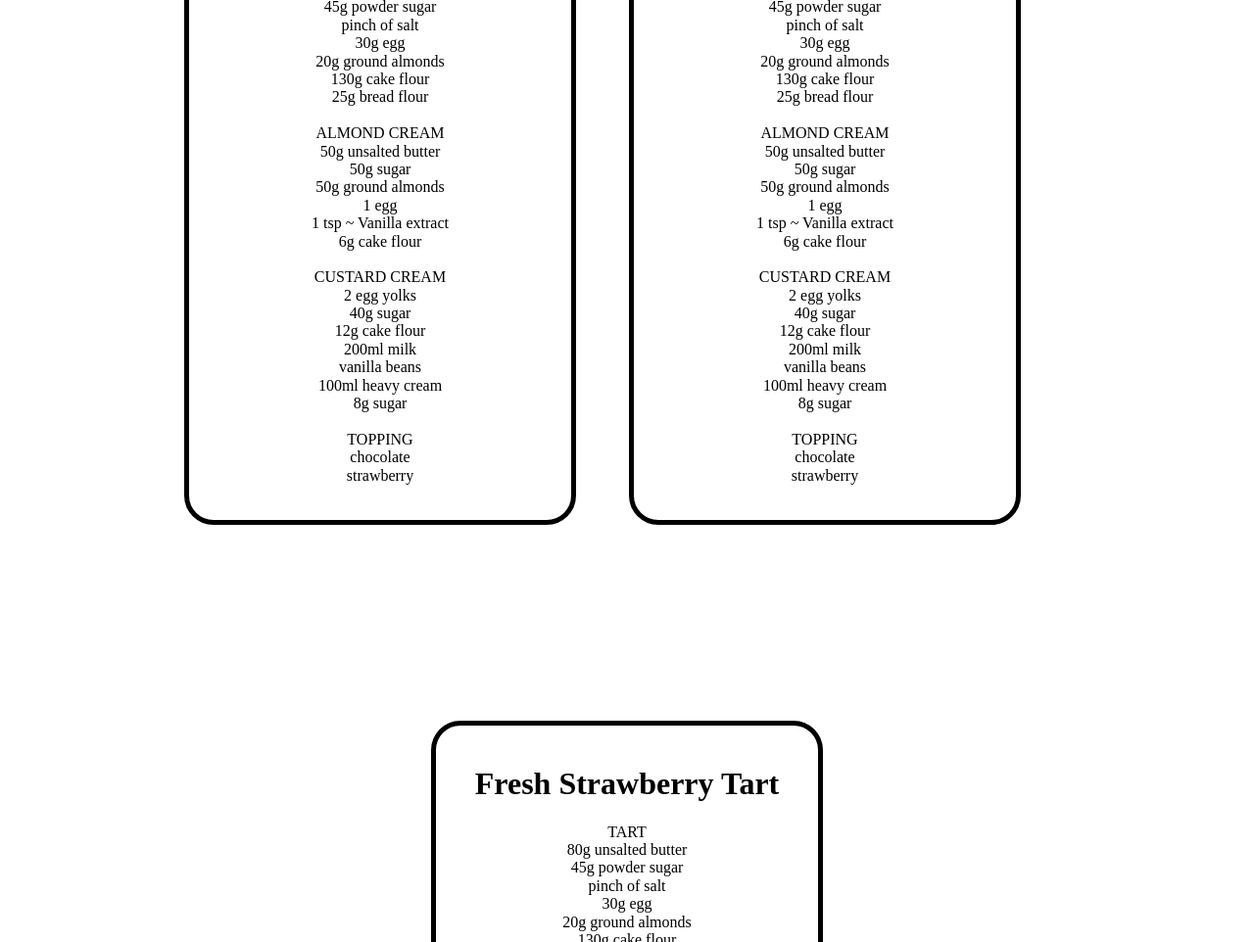
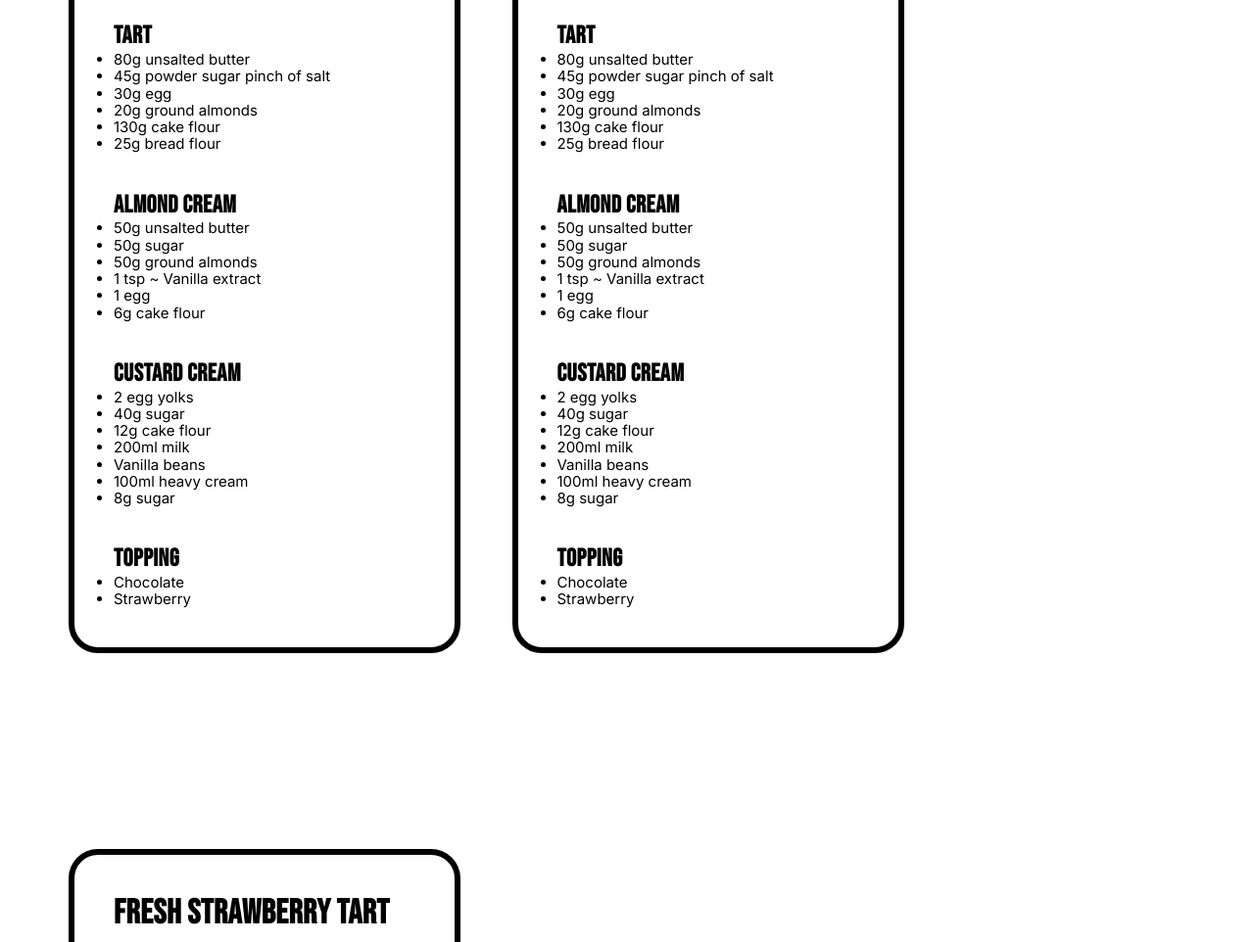
Before and after one commit to Viktor-Sivak/Web_Dev_MCS, a plain HTML site: page 02_Practice_4/index.html in a window 1280 px wide. Shown: the part 303-1265 px from the top of the page at 98% size. Drawn offline with nearby package versions, Linux system fonts and the light colour scheme.

Commit message:
Update Practice-4

```diff
--- a/02_Practice_4/css/style.css
+++ b/02_Practice_4/css/style.css
@@ -1,47 +1,85 @@
-@import url(normalize.css);
+@import url('https://fonts.googleapis.com/css2?family=Bebas+Neue&display=swap');
+@import url('https://fonts.googleapis.com/css2?family=Inter&display=swap');
+* {
+	margin: 0;
+  	padding: 0;
+  	box-sizing: border-box;
 
+}
+
+html {
+	font-size: 10px;
+}
 .header {
 	background-color: red;
-	height: 60px;
+	height: 100px;
 	top: 0px;
+	position: relative;
+
 }
 
 .heading-header {
 	color: white;
-	font-size: 15px;
+	position: absolute;
+	top: 25px;
+	left: 70px;
+	font-family: 'Bebas Neue', cursive;
+	font-size: 2.5rem;
+	letter-spacing: .5px;
+
+}
+
+.content {
+	text-align: left;
+	position: relative;
+	left: 70px
+
+}
+
+section {
 	display: inline-block;
-	margin-top: 20px;
-	margin-left: 30px;
+	position: relative;
+	vertical-align: top;
+	margin-top: 100px;
+	margin-bottom: 100px;
+	padding: 40px 40px;
 
 
 }
 
-.content {
-	text-align: center
+
+h2 {
+	font-family: 'Bebas Neue', cursive;
+	font-size: 3.5rem;
+	letter-spacing: .5px;
 }
 
-section {
-	display: inline-block;
-	vertical-align: top;
-	margin-top: 100px;
-	margin-bottom: 100px;
-	padding: 20px 20px;
+h3 {
+	font-family: 'Bebas Neue', cursive;
+	font-size: 2.5rem;
+	letter-spacing: .5px;
+	margin-top: 40px;
+}
 
+li {
+	font-family: 'Inter', sans-serif;
+	font-size: 1.5rem;
+}
 
+ul {
 
 }
 
 .first {
-	width: 350px;
-	border: solid black	5px;
+	width: 400px;
+	border: solid black	6px;
 	border-radius: 30px;
-
 
 }
 
 .second {
-	width: 350px;
-	border: solid black	5px;
+	width: 400px;
+	border: solid black	6px;
 	border-radius: 30px;
 	margin-left: 50px;
 	margin-right: 50px;
@@ -50,8 +88,8 @@ section {
 
 
 .third {
-	width: 350px;
-	border: solid black	5px;
+	width: 400px;
+	border: solid black	6px;
 	border-radius: 30px;
 }
 
@@ -65,12 +103,22 @@ section {
 .footer-text {
 	color: white;
 	position: absolute;
-	left: 50px;
+	top: 30px;
+	left: 70px;
+
 }
 
 a {
+	font-family: 'Bebas Neue', cursive;
+	font-size: 3.5rem;
+	letter-spacing: .5px;
+	position: absolute;
+	top: 30px;
+	right: 70px;
 	color: white;
-	position: relative;
-	right: -1040px;
 
 }
+
+a:visited {
+
+}
--- a/02_Practice_4/index.html
+++ b/02_Practice_4/index.html
@@ -18,129 +18,137 @@
 <div class="content">
 
 	<section class="first">
-		<h1 class="first-heading">
-			Fresh Strawberry Tart
-		</h1>
+		<div class="text">
+			<h2>Fresh Strawberry Tart</h2>
+			<h3>TART</h3>
+			<ul>
+				<li>80g unsalted butter</li>
+				<li>45g powder sugar pinch of salt</li>
+				<li>30g egg</li>
+				<li>20g ground almonds</li>
+				<li>130g cake flour</li>
+				<li>25g bread flour</li>
+			</ul>
 
-		<p class="first-text">
-			TART<br>
-80g unsalted butter<br>
-45g powder sugar<br>
-pinch of salt<br>
-30g egg<br>
-20g ground almonds<br>
-130g cake flour<br>
-25g bread flour<br>
-<br>
-ALMOND CREAM<br>
-50g unsalted butter<br>
-50g sugar<br>
-50g ground almonds<br>
-1 egg<br>
-1 tsp ~ Vanilla extract<br>
-6g cake flour<br>
-<br>
-CUSTARD CREAM<br>
-2 egg yolks<br>
-40g sugar<br>
-12g cake flour<br>
-200ml milk<br>
-vanilla beans<br>
-100ml heavy cream<br>
-8g sugar<br>
-<br>
-TOPPING<br>
-chocolate<br>
-strawberry<br>
+			<h3>ALMOND CREAM</h3>
+			<ul>
+				<li>50g unsalted butter</li>
+				<li>50g sugar</li>
+				<li>50g ground almonds</li>
+				<li>1 tsp ~ Vanilla extract</li>
+				<li>1 egg</li>
+				<li>6g cake flour</li>
+			</ul>
 
-		</p>
+			<h3>CUSTARD CREAM</h3>
+			<ul>
+				<li>2 egg yolks</li>
+				<li>40g sugar</li>
+				<li>12g cake flour</li>
+				<li>200ml milk</li>
+				<li>Vanilla beans</li>
+				<li>100ml heavy cream</li>
+				<li>8g sugar</li>
+			</ul>
+			<h3>TOPPING</h3>
+			<ul>
+				<li>Chocolate</li>
+				<li>Strawberry</li>
+			</ul>
+
+		</div>
+
 	</section>
 
 	<section class="second">
-		<h1 class="second-heading">
-			Fresh Strawberry Tart
-		</h1>
+		<div class="text">
+			<h2>Fresh Strawberry Tart</h2>
+			<h3>TART</h3>
+			<ul>
+				<li>80g unsalted butter</li>
+				<li>45g powder sugar pinch of salt</li>
+				<li>30g egg</li>
+				<li>20g ground almonds</li>
+				<li>130g cake flour</li>
+				<li>25g bread flour</li>
+			</ul>
 
-		<p class="second-text">
-			TART<br>
-80g unsalted butter<br>
-45g powder sugar<br>
-pinch of salt<br>
-30g egg<br>
-20g ground almonds<br>
-130g cake flour<br>
-25g bread flour<br>
-<br>
-ALMOND CREAM<br>
-50g unsalted butter<br>
-50g sugar<br>
-50g ground almonds<br>
-1 egg<br>
-1 tsp ~ Vanilla extract<br>
-6g cake flour<br>
-<br>
-CUSTARD CREAM<br>
-2 egg yolks<br>
-40g sugar<br>
-12g cake flour<br>
-200ml milk<br>
-vanilla beans<br>
-100ml heavy cream<br>
-8g sugar<br>
-<br>
-TOPPING<br>
-chocolate<br>
-strawberry<br>
+			<h3>ALMOND CREAM</h3>
+			<ul>
+				<li>50g unsalted butter</li>
+				<li>50g sugar</li>
+				<li>50g ground almonds</li>
+				<li>1 tsp ~ Vanilla extract</li>
+				<li>1 egg</li>
+				<li>6g cake flour</li>
+			</ul>
 
-		</p>
+			<h3>CUSTARD CREAM</h3>
+			<ul>
+				<li>2 egg yolks</li>
+				<li>40g sugar</li>
+				<li>12g cake flour</li>
+				<li>200ml milk</li>
+				<li>Vanilla beans</li>
+				<li>100ml heavy cream</li>
+				<li>8g sugar</li>
+			</ul>
+			<h3>TOPPING</h3>
+			<ul>
+				<li>Chocolate</li>
+				<li>Strawberry</li>
+			</ul>
+
+		</div>
 	</section>
 
 	<section class="third">
-		<h1 class="third-heading">
-			Fresh Strawberry Tart
-		</h1>
+		<div class="text">
+			<h2>Fresh Strawberry Tart</h2>
+			<h3>TART</h3>
+			<ul>
+				<li>80g unsalted butter</li>
+				<li>45g powder sugar pinch of salt</li>
+				<li>30g egg</li>
+				<li>20g ground almonds</li>
+				<li>130g cake flour</li>
+				<li>25g bread flour</li>
+			</ul>
 
-		<p class="third-text">
-			TART<br>
-80g unsalted butter<br>
-45g powder sugar<br>
-pinch of salt<br>
-30g egg<br>
-20g ground almonds<br>
-130g cake flour<br>
-25g bread flour<br>
-<br>
-ALMOND CREAM<br>
-50g unsalted butter<br>
-50g sugar<br>
-50g ground almonds<br>
-1 egg<br>
-1 tsp ~ Vanilla extract<br>
-6g cake flour<br>
-<br>
-CUSTARD CREAM<br>
-2 egg yolks<br>
-40g sugar<br>
-12g cake flour<br>
-200ml milk<br>
-vanilla beans<br>
-100ml heavy cream<br>
-8g sugar<br>
-<br>
-TOPPING<br>
-chocolate<br>
-strawberry<br>
+			<h3>ALMOND CREAM</h3>
+			<ul>
+				<li>50g unsalted butter</li>
+				<li>50g sugar</li>
+				<li>50g ground almonds</li>
+				<li>1 tsp ~ Vanilla extract</li>
+				<li>1 egg</li>
+				<li>6g cake flour</li>
+			</ul>
 
-		</p>
-	</section>
-
-</div>
+			<h3>CUSTARD CREAM</h3>
+			<ul>
+				<li>2 egg yolks</li>
+				<li>40g sugar</li>
+				<li>12g cake flour</li>
+				<li>200ml milk</li>
+				<li>Vanilla beans</li>
+				<li>100ml heavy cream</li>
+				<li>8g sugar</li>
+			</ul>
+			<h3>TOPPING</h3>
+			<ul>
+				<li>Chocolate</li>
+				<li>Strawberry</li>
+			</ul>
+		</div>
+	</div>
 
 		<footer class="footer">
-			<h2 class="footer-text">COPYRIGHT 2019
-			</h>
+
+			<h2 class="footer-text">2020</h2>
 
 			<a href="#">BACK</a>
+
 		</footer>
 	</div>
 </body>
```
